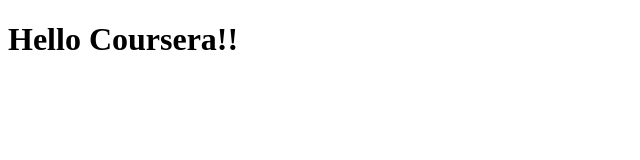
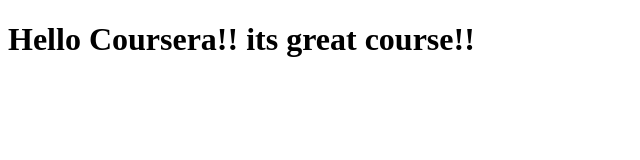
Before and after one commit to Abhishek9895/coursera-test, a plain HTML site: page site/index.html in a window 1280 px wide. Shown: the whole page, without its empty margins (0-640 px from the left). Drawn offline with Linux system fonts and the light colour scheme.

Commit message:
Small addition to our page content.

```diff
--- a/site/index.html
+++ b/site/index.html
@@ -4,6 +4,6 @@
 	<title>Hello Coursera!!</title>
 </head>
 <body>
-<h1>Hello Coursera!!</h1>
+<h1>Hello Coursera!! its great course!! </h1>
 </body>
 </html>
```
